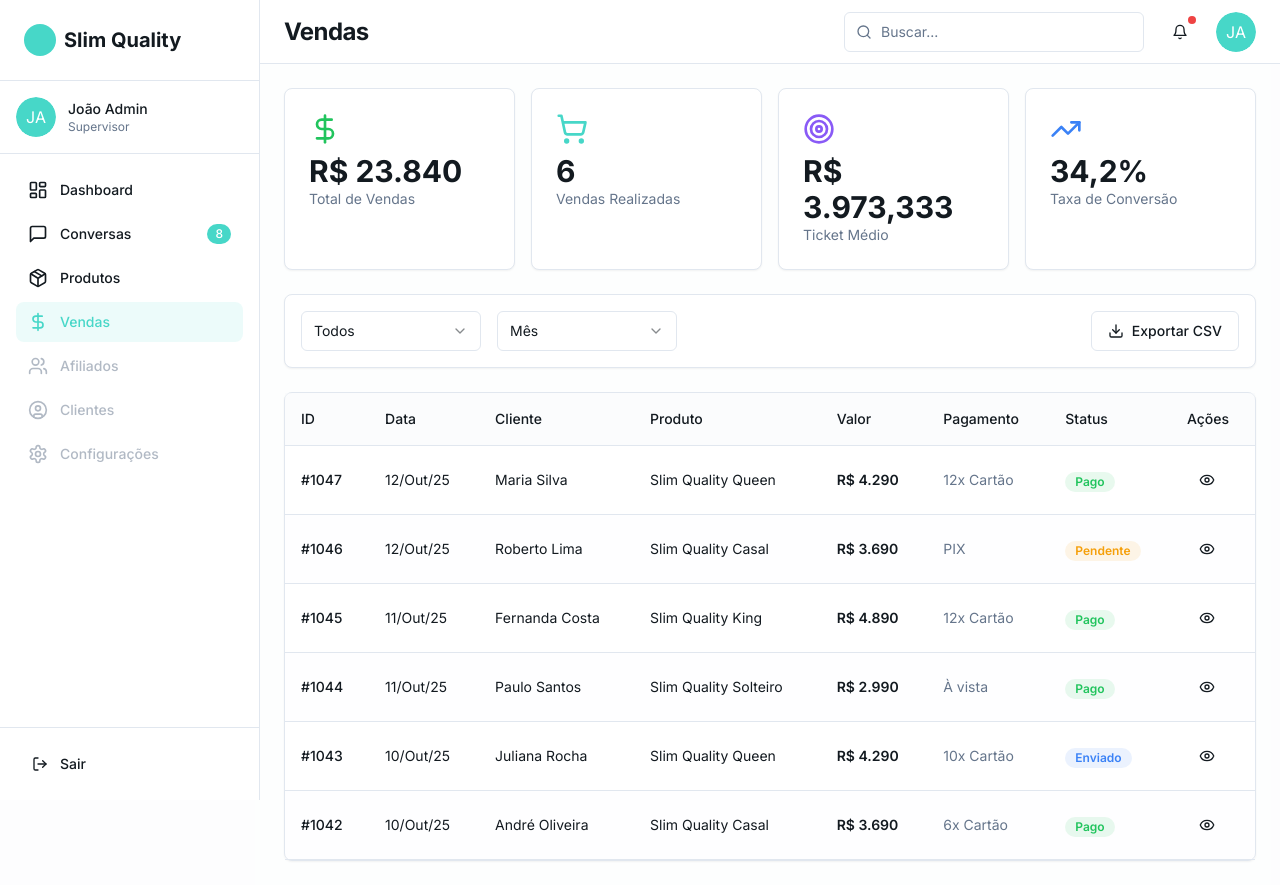
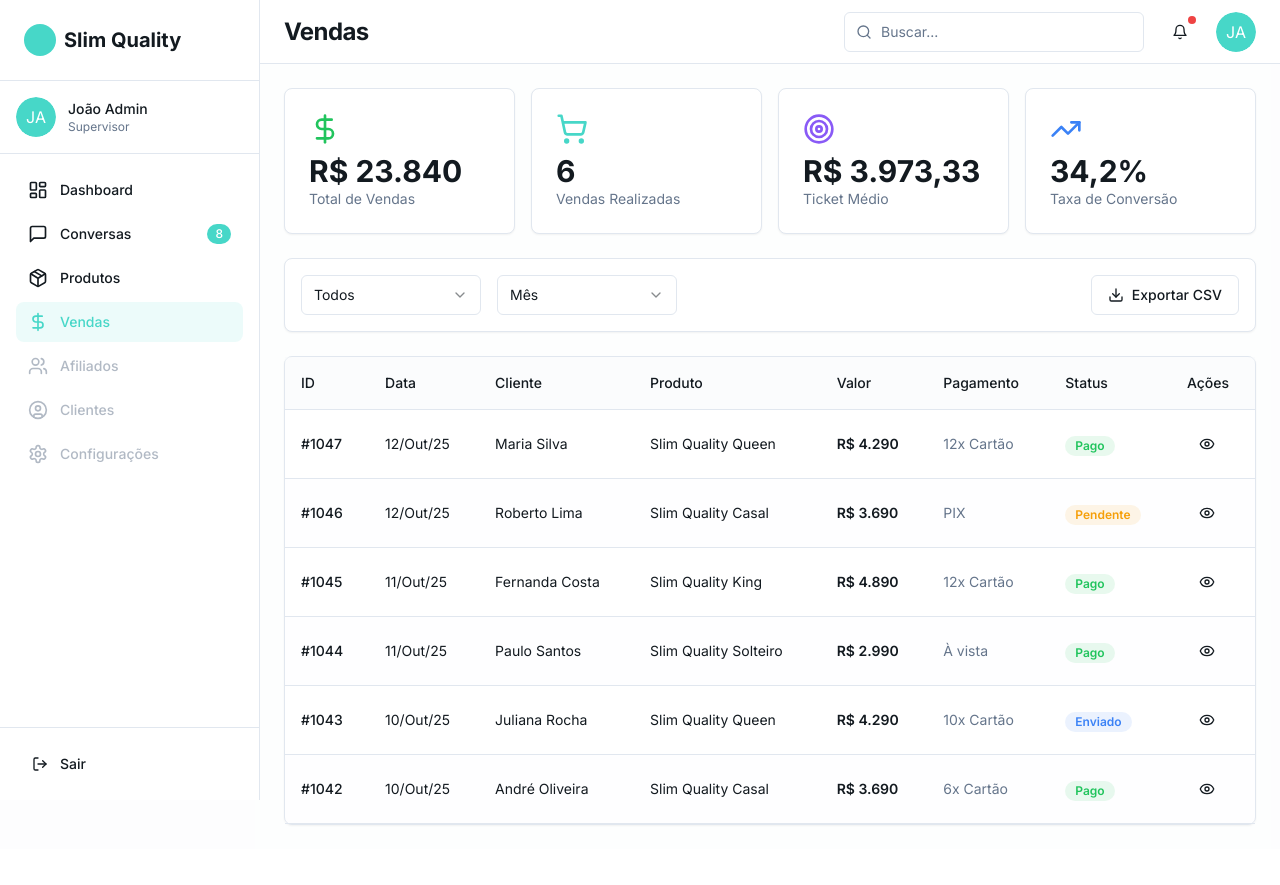
Before and after one commit to rcarraroia/slim-quality, a React (Vite) app: page /dashboard/vendas in a window 1280 px wide. After the commit the page ends 849 px from the top, so only its background shows below. Built offline with nearby package versions, Linux system fonts and the light colour scheme; the HTML template or start-up script is replaced by a standard one.

Commit message:
Fix ticket medium display

```diff
--- a/src/pages/dashboard/Vendas.tsx
+++ b/src/pages/dashboard/Vendas.tsx
@@ -53,7 +53,7 @@ export default function Vendas() {
         <StatCard
           icon={Target}
           label="Ticket Médio"
-          value={`R$ ${ticketMedio.toLocaleString('pt-BR')}`}
+          value={`R$ ${ticketMedio.toLocaleString('pt-BR', { minimumFractionDigits: 2, maximumFractionDigits: 2 })}`}
           iconColor="text-secondary"
         />
         <StatCard
```
